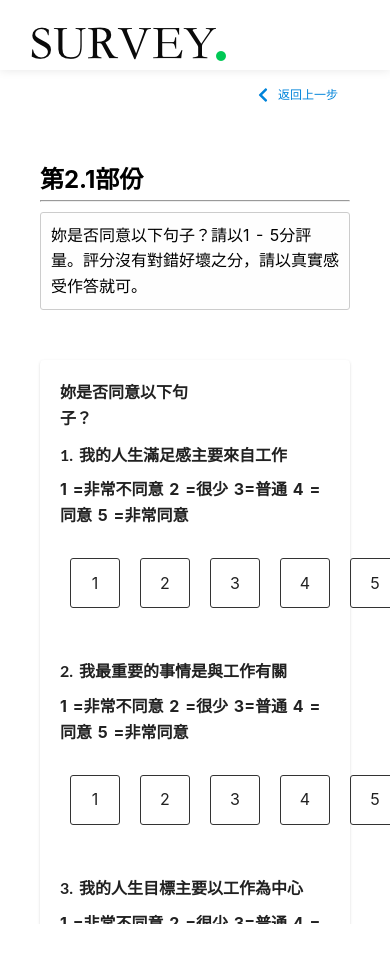
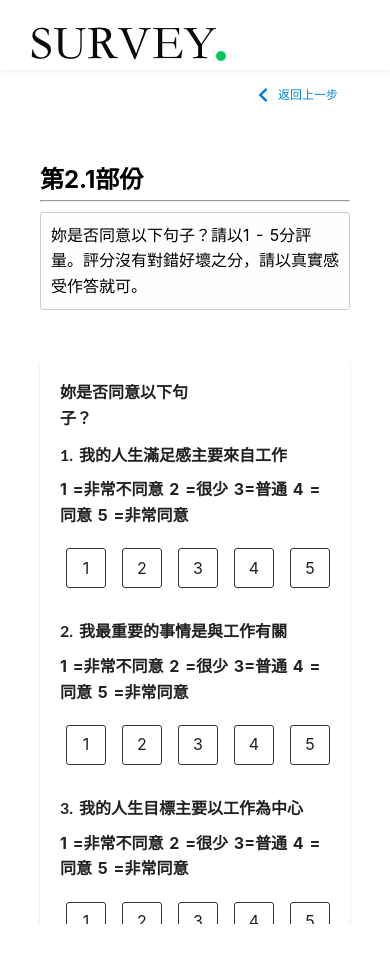
Before and after one commit to vichuang1130x10/survey-final, a React (Create React App) app: page /part2 in a window 390 px wide. Built offline with nearby package versions, Linux system fonts and the light colour scheme.

Commit message:
fixed phone css size

```diff
--- a/src/App.css
+++ b/src/App.css
@@ -485,11 +485,11 @@ footer {
   }
 
   .self-title h2 {
-    font-size: 18px;
+    font-size: 16px;
   }
   .self-slider h3 {
     margin-top: 20px;
-    font-size: 16px;
+    font-size: 12px;
   }
 
   .self-slider {
@@ -509,4 +509,14 @@ footer {
     font-size: 16px;
     flex: 0 0 50%;
   }
+
+  .progress-control {
+    min-height: 60px;
+    width: 280px;
+    display: grid;
+    grid-template-columns: 60px 60px 120px;
+    grid-gap: 12px;
+    margin: 0 auto;
+    margin-bottom: 30px;
+  }
 }
--- a/src/SurveyApp/Components/AnswerCard/index.js
+++ b/src/SurveyApp/Components/AnswerCard/index.js
@@ -24,6 +24,11 @@ const AnswerBlock = styled.div`
     color: #fff;
   }
   margin: 10px;
+  @media (max-width: 600px) {
+    width: 40px;
+    height: 40px;
+    margin-left: 6px;
+  }
 `;
 
 const AnswerContainer = styled.div`
@@ -32,6 +37,12 @@ const AnswerContainer = styled.div`
   display: flex;
   flex-direction: row;
   height: 80px;
+  @media (max-width: 600px) {
+    width: 300px;
+    margin: 10px 0;
+
+    height: 60px;
+  }
 `;
 
 // const Numbers = [
```
